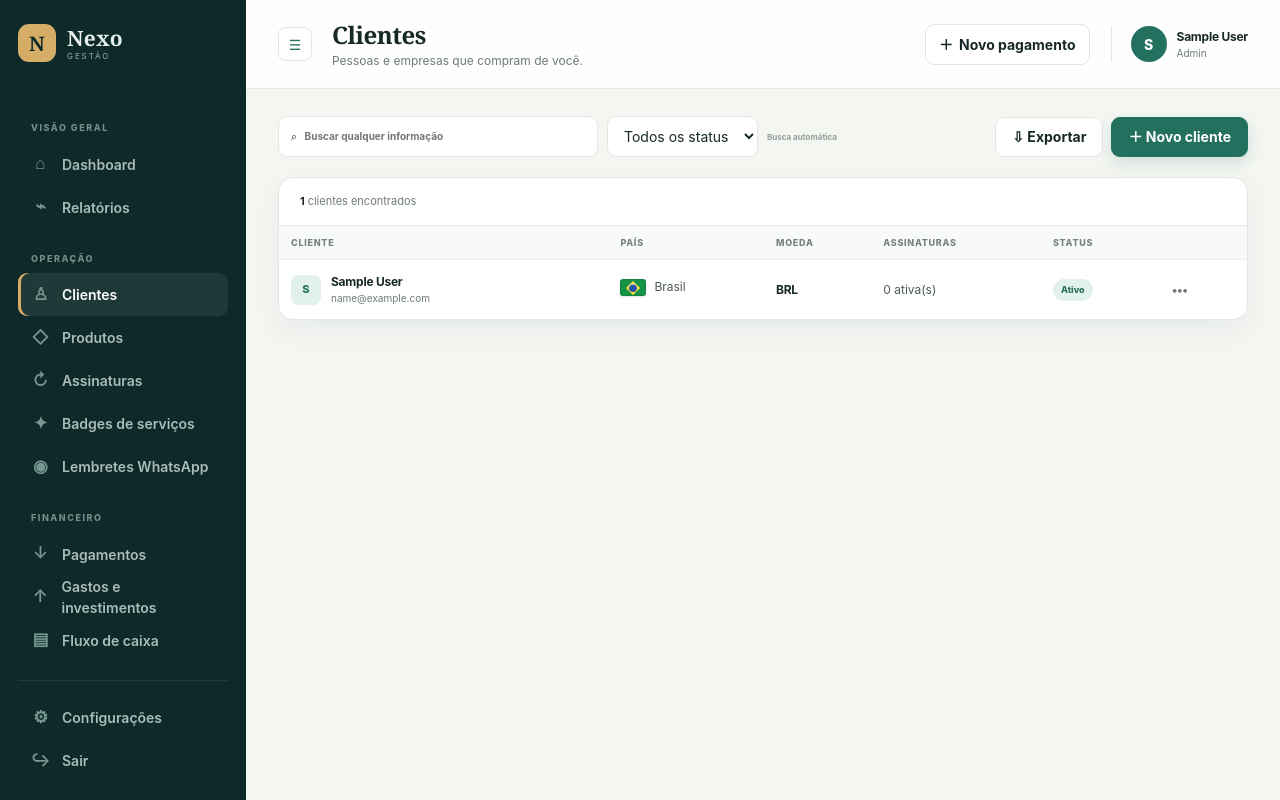
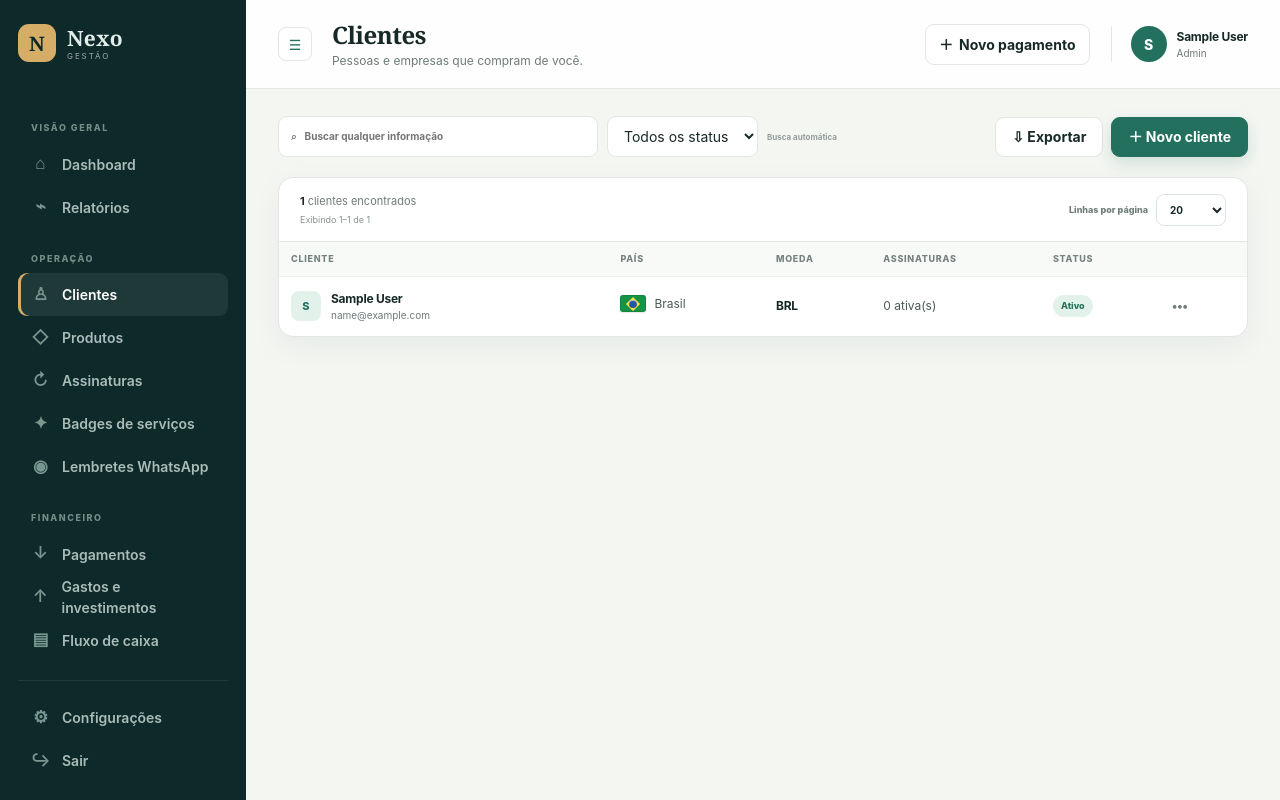
Before and after one commit to fabriciooliveiraofficial/radolcrm, a PHP site: page /index.php?page=clients in a window 1280 px wide. Run offline with PHP 8.4, Linux system fonts and the light colour scheme; the visitor is signed in with stand-in values (Sample User, id 1); data comes from the database, SQL or seed files in the repository; data that the repository does not hold is empty; some libraries are stand-ins or nearby versions.

Commit message:
Adiciona seletor de linhas nas listagens

```diff
--- a/app/Views/layout.php
+++ b/app/Views/layout.php
@@ -3,7 +3,7 @@
 <head>
     <meta charset="utf-8"><meta name="viewport" content="width=device-width,initial-scale=1">
     <meta name="theme-color" content="#102a2b"><title><?= h($pageTitles[$page][0]) ?> · <?= h($config['app']['name']) ?></title>
-    <link rel="stylesheet" href="assets/css/app.css?v=16">
+    <link rel="stylesheet" href="assets/css/app.css?v=17">
 </head>
 <body class="app-body">
 <aside class="sidebar" id="sidebar">
@@ -38,5 +38,5 @@
 </div>
 <div class="sidebar-backdrop" data-menu></div>
 <script>window.NEXO = {baseUrl: <?= json_encode(rtrim($config['app']['url'], '/')) ?>};</script>
-<script src="assets/js/app.js?v=14"></script>
+<script src="assets/js/app.js?v=15"></script>
 </body></html>
--- a/app/Views/pages/clients.php
+++ b/app/Views/pages/clients.php
@@ -1,17 +1,21 @@
 <?php
 $search = trim((string) ($_GET['q'] ?? ''));
 $status = (string) ($_GET['status'] ?? '');
+$pageSizeOptions = [20,50,100,200];
+$perPage = in_array((int) ($_GET['per_page'] ?? 20), $pageSizeOptions, true) ? (int) ($_GET['per_page'] ?? 20) : 20;
 $where = ' WHERE 1=1'; $params = [];
 if ($search !== '') { $where .= " AND CONCAT_WS(' ',c.id,c.name,c.company,c.email,c.phone,c.document,c.country,CASE c.country WHEN 'BR' THEN 'Brasil' WHEN 'US' THEN 'Estados Unidos' END,c.preferred_currency,c.status,CASE c.status WHEN 'active' THEN 'Ativo' WHEN 'lead' THEN 'Lead' WHEN 'inactive' THEN 'Inativo' END,c.notes,(SELECT COUNT(*) FROM subscriptions sx WHERE sx.client_id=c.id AND sx.status='active'),'assinaturas') LIKE ?"; $params[]='%'.$search.'%'; }
 if (in_array($status,['lead','active','inactive'],true)) { $where .= ' AND c.status=?'; $params[]=$status; }
-$pagination = pagination($db, 'SELECT COUNT(*) FROM clients c'.$where, "SELECT c.*, (SELECT COUNT(*) FROM subscriptions s WHERE s.client_id=c.id AND s.status='active') active_subscriptions FROM clients c".$where.' ORDER BY c.created_at DESC', $params);
+$pagination = pagination($db, 'SELECT COUNT(*) FROM clients c'.$where, "SELECT c.*, (SELECT COUNT(*) FROM subscriptions s WHERE s.client_id=c.id AND s.status='active') active_subscriptions FROM clients c".$where.' ORDER BY c.created_at DESC', $params, $perPage);
+$displayedFrom = $pagination['total'] > 0 ? (($pagination['page'] - 1) * $perPage) + 1 : 0;
+$displayedTo = $pagination['total'] > 0 ? $displayedFrom + count($pagination['rows']) - 1 : 0;
 $edit = isset($_GET['edit']) ? $db->fetch('SELECT * FROM clients WHERE id=?',[(int)$_GET['edit']]) : null;
 $showForm = isset($_GET['new']) || $edit;
 ?>
-<section class="toolbar list-toolbar"><form class="search-filters" method="get" data-live-filter><input type="hidden" name="page" value="clients"><label class="search-box">⌕<input name="q" autocomplete="off" placeholder="Buscar qualquer informação" value="<?= h($search) ?>"></label><select name="status"><option value="">Todos os status</option><option value="active" <?= $status==='active'?'selected':'' ?>>Ativos</option><option value="lead" <?= $status==='lead'?'selected':'' ?>>Leads</option><option value="inactive" <?= $status==='inactive'?'selected':'' ?>>Inativos</option></select><span class="live-filter-indicator" data-live-filter-indicator aria-live="polite">Busca automática</span></form><div><a class="button ghost" href="?page=export&type=clients">⇩ Exportar</a><?php if($auth->canWrite()): ?><a class="button primary" href="?page=clients&new=1">＋ Novo cliente</a><?php endif; ?></div></section>
+<section class="toolbar list-toolbar"><form class="search-filters" method="get" data-live-filter><input type="hidden" name="page" value="clients"><input type="hidden" name="per_page" value="<?= $perPage ?>"><label class="search-box">⌕<input name="q" autocomplete="off" placeholder="Buscar qualquer informação" value="<?= h($search) ?>"></label><select name="status"><option value="">Todos os status</option><option value="active" <?= $status==='active'?'selected':'' ?>>Ativos</option><option value="lead" <?= $status==='lead'?'selected':'' ?>>Leads</option><option value="inactive" <?= $status==='inactive'?'selected':'' ?>>Inativos</option></select><span class="live-filter-indicator" data-live-filter-indicator aria-live="polite">Busca automática</span></form><div><a class="button ghost" href="?page=export&type=clients">⇩ Exportar</a><?php if($auth->canWrite()): ?><a class="button primary" href="?page=clients&new=1">＋ Novo cliente</a><?php endif; ?></div></section>
 <div data-live-results>
 <section class="card table-card">
-    <div class="table-meta"><span><b><?= $pagination['total'] ?></b> clientes encontrados</span></div>
+    <div class="table-meta with-page-size"><span class="table-range-summary"><b><?= $pagination['total'] ?></b> clientes encontrados<small>Exibindo <?= $displayedFrom ?>–<?= $displayedTo ?> de <?= $pagination['total'] ?></small></span><form class="page-size-form" method="get"><input type="hidden" name="page" value="clients"><?php if($search!==''): ?><input type="hidden" name="q" value="<?= h($search) ?>"><?php endif; ?><?php if($status!==''): ?><input type="hidden" name="status" value="<?= h($status) ?>"><?php endif; ?><label>Linhas por página<select name="per_page" data-page-size-select><?php foreach($pageSizeOptions as $pageSize): ?><option value="<?= $pageSize ?>" <?= $perPage===$pageSize?'selected':'' ?>><?= $pageSize ?></option><?php endforeach; ?></select></label></form></div>
     <div class="table-wrap"><table><thead><tr><th>Cliente</th><th>País</th><th>Moeda</th><th>Assinaturas</th><th>Status</th><th></th></tr></thead><tbody>
     <?php if(!$pagination['rows']): ?><tr><td colspan="6" class="empty-cell">Nenhum cliente encontrado. Cadastre o primeiro cliente para começar.</td></tr><?php endif; ?>
     <?php foreach($pagination['rows'] as $item): ?><tr><td><div class="entity"><span class="avatar-sm"><?= h(mb_strtoupper(mb_substr($item['name'],0,1))) ?></span><span><b><?= h($item['name']) ?></b><small><?= h($item['company'] ?: $item['email'] ?: 'Sem contato informado') ?></small></span></div></td><td><span class="country-cell"><?= country_flag_icon($item['country']) ?><span><?= $item['country']==='BR'?'Brasil':'Estados Unidos' ?></span></span></td><td><b><?= h($item['preferred_currency']) ?></b></td><td><?= (int)$item['active_subscriptions'] ?> ativa(s)</td><td><span class="badge <?= status_class($item['status']) ?>"><?= status_label($item['status']) ?></span></td><td><a class="row-action" href="?page=clients&edit=<?= (int)$item['id'] ?>" aria-label="Editar">•••</a></td></tr><?php endforeach; ?>
--- a/assets/css/app.css
+++ b/assets/css/app.css
@@ -146,6 +146,7 @@ td b { color: var(--ink); }
 .table-meta { display:flex;align-items:center;justify-content:space-between;gap:15px;padding: 15px 21px; border-bottom: 1px solid var(--line); color: var(--muted); font-size: 11px; }
 .table-meta b { color: var(--ink); }
 .table-meta small { font-size:9px; }
+.table-range-summary small { display:block;margin-top:3px;color:#88928f; }.table-meta-actions { display:flex;align-items:center;gap:18px; }.page-size-form label { display:flex;align-items:center;gap:8px;color:#6f7d79;font-size:9px;font-weight:800;white-space:nowrap; }.page-size-form select { width:70px;height:32px;padding:0 25px 0 9px;border:1px solid #dce4e0;border-radius:8px;outline:0;color:var(--ink);background-color:white;font-size:10px;font-weight:750; }.page-size-form select:focus { border-color:var(--green-600);box-shadow:0 0 0 3px rgba(43,130,107,.08); }
 .check-column { width:38px;text-align:center; }.check-column input { width:15px;height:15px;accent-color:var(--green-700); }
 .bulk-date { display:flex;align-items:center;gap:7px;padding:0 10px;border:1px solid var(--line);border-radius:9px;color:var(--muted);background:white;font-size:9px;font-weight:800; }.bulk-date input { width:116px;height:38px;border:0;outline:0;color:var(--ink);background:transparent;font-size:10px; }.receive-button { color:white;border-color:var(--green-700);background:var(--green-700); }.receive-button:disabled { cursor:not-allowed;opacity:.45; }
 .entity { display: flex; align-items: center; gap: 10px; min-width: 165px; }
@@ -417,6 +418,7 @@ td b { color: var(--ink); }
   .toolbar,.list-toolbar,.dashboard-toolbar { align-items:stretch;flex-direction:column; }.list-toolbar>div,.export-group{flex-wrap:wrap}.search-filters,.period-filter{align-items:stretch;flex-direction:column}.search-box{width:100%}.search-filters select,.period-filter select,.period-filter input{width:100%}.rate-pill{width:100%}
   .metric-grid,.product-grid,.cash-hero { grid-template-columns:1fr; }.metric-card{min-height:105px}.mini-stats{display:grid;grid-template-columns:repeat(3,1fr);gap:6px}.mini-stats>div,.money-stats>div{min-width:0;padding:9px}.money-stats{grid-template-columns:1fr}.money-stats>div{min-width:0}
   .subscription-radar{padding:16px 13px}.subscription-radar>header{align-items:flex-start;flex-direction:column}.radar-notification{width:100%;justify-content:center}.radar-grid{grid-template-columns:repeat(2,minmax(0,1fr))}.radar-item:last-child{grid-column:1/-1}.urgency-legend{display:none}.due-alert-popup{padding:20px 15px}.due-alert-popup>header{grid-template-columns:42px 1fr}.due-alert-symbol{width:40px;height:40px}.due-alert-popup>footer{flex-direction:column-reverse}.due-alert-popup>footer .button{width:100%}
+  .table-meta.with-page-size{align-items:stretch;flex-direction:column;padding:13px 15px}.table-meta-actions{align-items:stretch;flex-direction:column;gap:8px}.page-size-form label{justify-content:space-between}.page-size-form select{width:82px}
   .dashboard-grid .card{padding:18px 15px}.bar-chart{height:180px}.lower-grid .span-2{grid-column:auto}.report-summary{align-items:stretch;flex-direction:column;gap:8px}.report-summary>i{display:none}.country-report>div:last-child{grid-template-columns:1fr}.settings-card{padding:19px 15px}.current-rate{display:none}
   .modal-panel{padding:21px 17px 30px}.form-grid{grid-template-columns:1fr}.form-grid .span-2{grid-column:auto}.check-inline{padding-top:0}.rate-refresh{margin:15px 0 0}.login-form-wrap{padding:25px 20px}.install-intro{padding:45px 25px}.install-card{width:calc(100% - 24px);padding:25px 17px}
   .renewal-grid{grid-template-columns:1fr}.renewal-grid .span-2{grid-column:auto}.renewal-card-head{grid-template-columns:24px 1fr}.renewal-due{grid-column:2;text-align:left}.renewal-summary{align-items:flex-start;flex-direction:column;gap:7px}.renewal-match{margin-left:0}.renewal-footer{align-items:stretch;flex-direction:column;margin:0 -17px;padding:12px 17px}.renewal-footer>div{display:grid;grid-template-columns:1fr}.renewal-toolbar{top:-21px}.row-actions>a:first-child{display:none}.renewal-period-config,.renewal-financial-breakdown{grid-column:auto;padding:12px 10px}.renewal-period-config>header,.renewal-financial-breakdown>header{align-items:flex-start;flex-direction:column}.renewal-period-fields,.renewal-financial-breakdown>div{grid-template-columns:1fr}.renewal-mode-switch{display:grid;grid-template-columns:1fr 1fr}.renewal-mode-switch span{text-align:center}
--- a/assets/js/app.js
+++ b/assets/js/app.js
@@ -97,6 +97,11 @@
     updateBulkState();
   };
   initializePaymentBulk();
+
+  document.addEventListener('change', (event) => {
+    const select = event.target.closest('[data-page-size-select]');
+    if (select) select.form?.submit();
+  });
 
   qsa('form[data-live-filter]').forEach((form) => {
     const results = qsa('[data-live-results]');
```
Also changed, not shown: app/Views/pages/subscriptions.php (+7 -2 lines), tests/subscriptions_view_test.php (+3 -0 lines), tests/table_page_size_test.php (added, +41 -0 lines).
